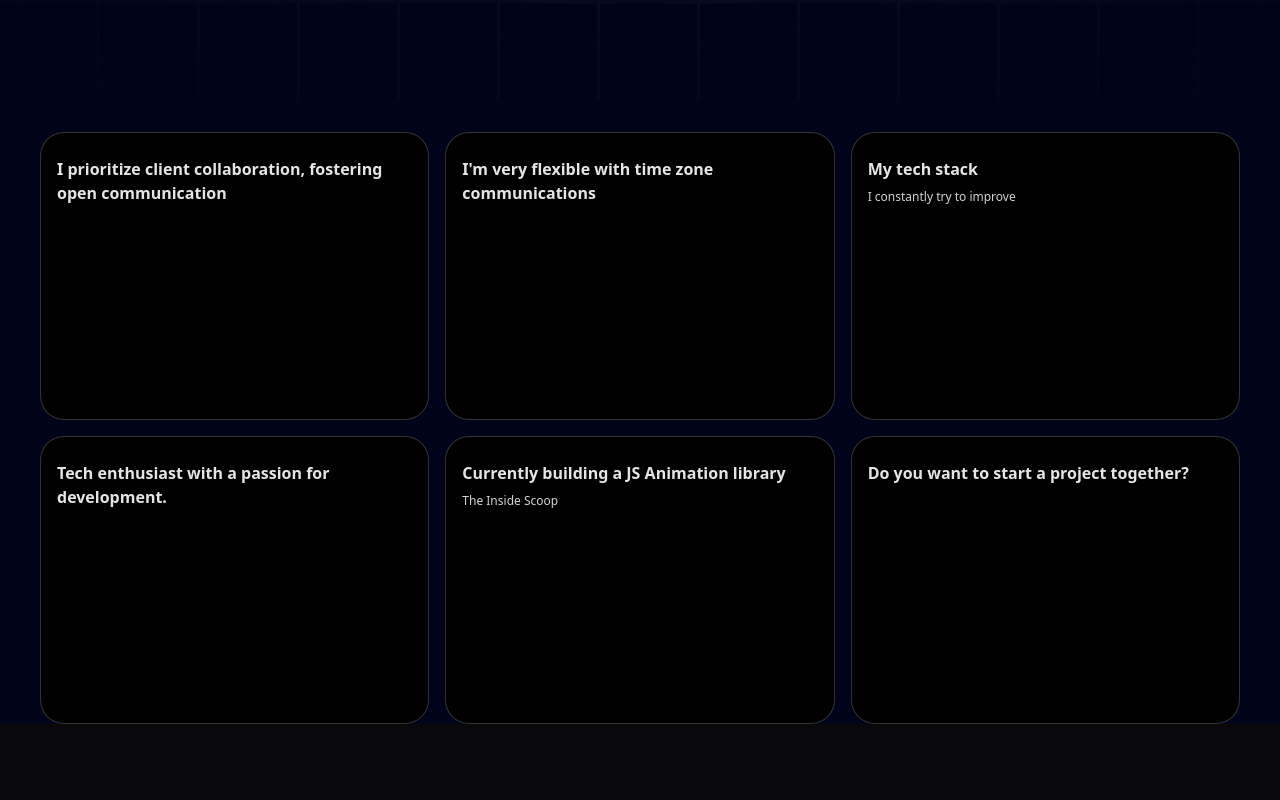
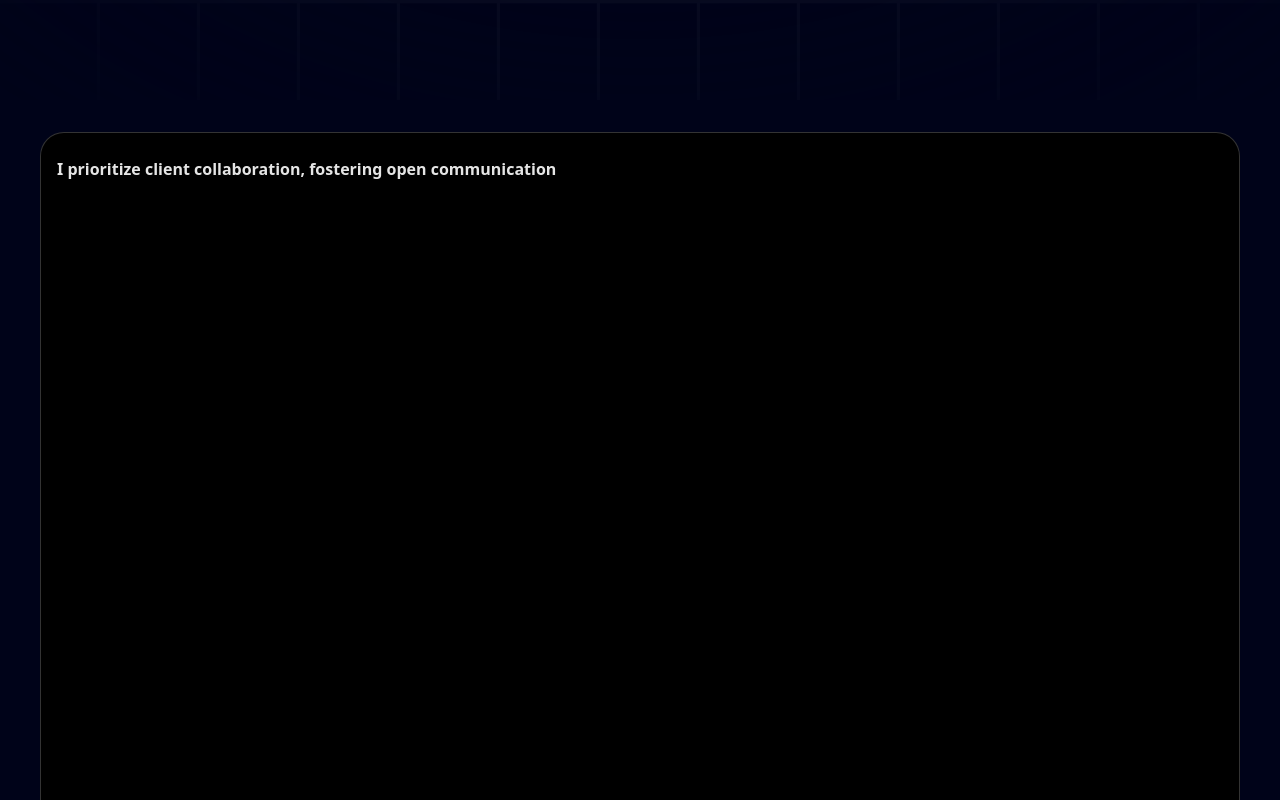
Before and after one commit to Imshivam1/Portfolio, a Next.js app: page / in a window 1280 px wide. Shown: the part 700-1500 px from the top of the page. Before the commit the page ends 1424 px from the top, so only its background shows below. Built offline with nearby package versions, Linux system fonts and the light colour scheme.

Commit message:
updated n ongoing

```diff
--- a/components/Grid.tsx
+++ b/components/Grid.tsx
@@ -14,6 +14,7 @@ const Grid = () => {
                 key={item.id} // React key to ensure uniqueness for each rendered item
                 title={item.title} // Passing title as a prop to BentoGridItem
                 description={item.description} // Passing description as a prop to BentoGridItem
+                className={item.className}
                 />
             ))}
         </BentoGrid>
```
